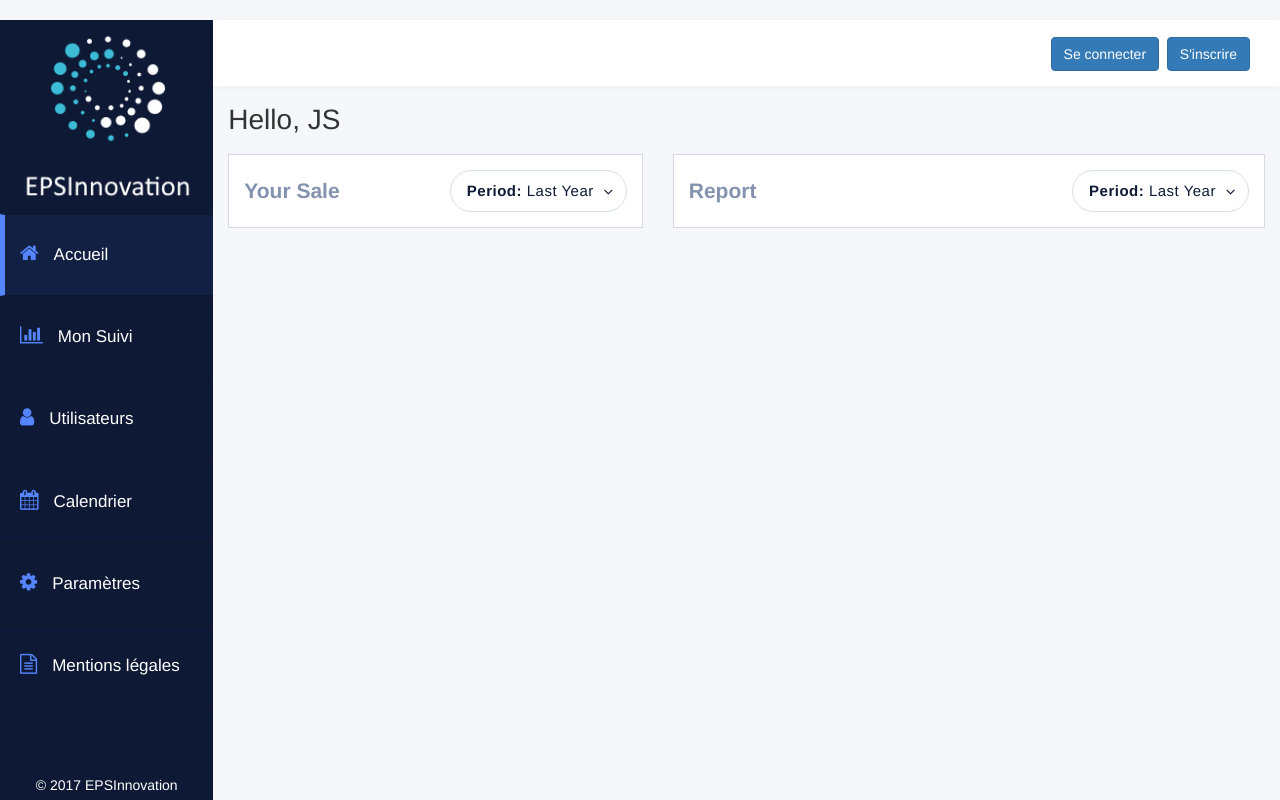
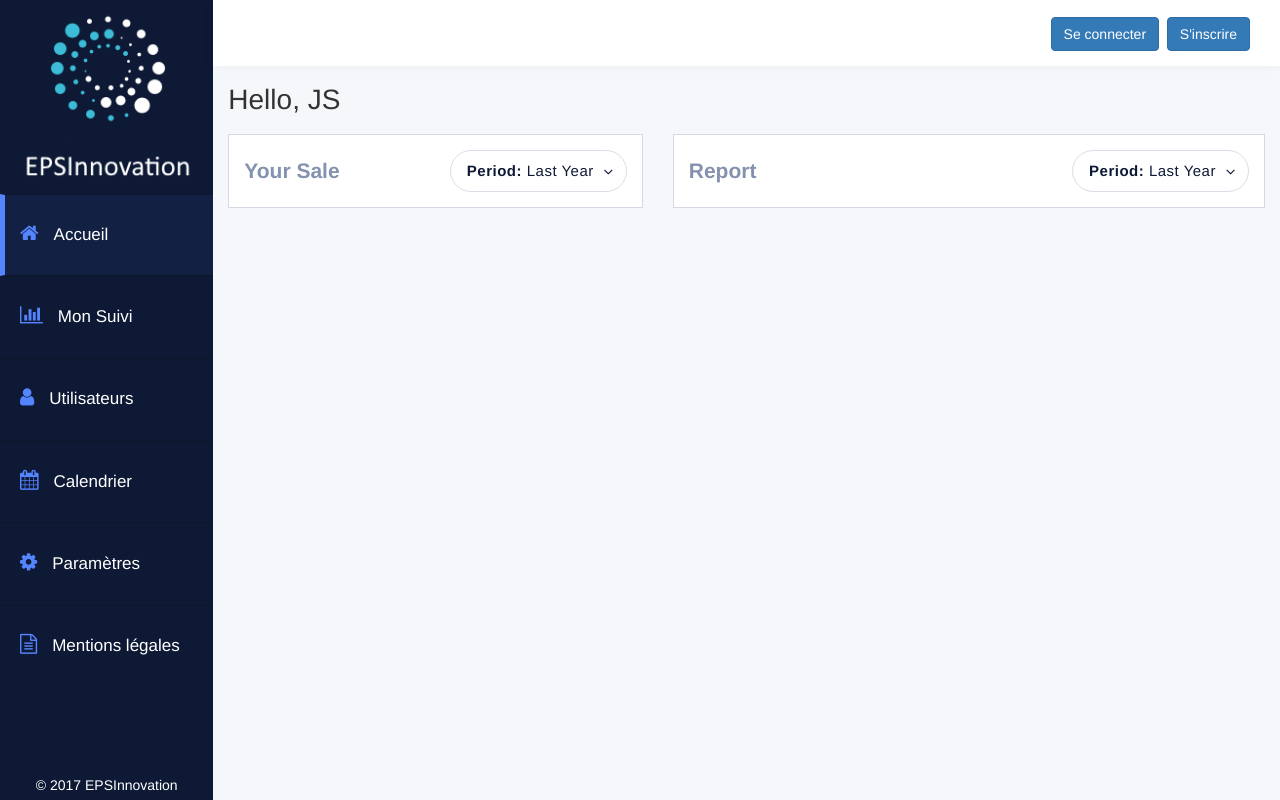
Before and after one commit to jordandevolder/epsinovation, a PHP site: page /blog.php in a window 1280 px wide. Run offline with PHP 8.4, Linux system fonts and the light colour scheme; some libraries are stand-ins or nearby versions.

Commit message:
modification css body

```diff
--- a/Vue/css/style.css
+++ b/Vue/css/style.css
@@ -731,7 +731,3 @@ a:hover, a:focus {
         width: 100%;
     }
 }
-/**********************************************************************************************************************/
-
-
-body{padding-top:20px;}
```
